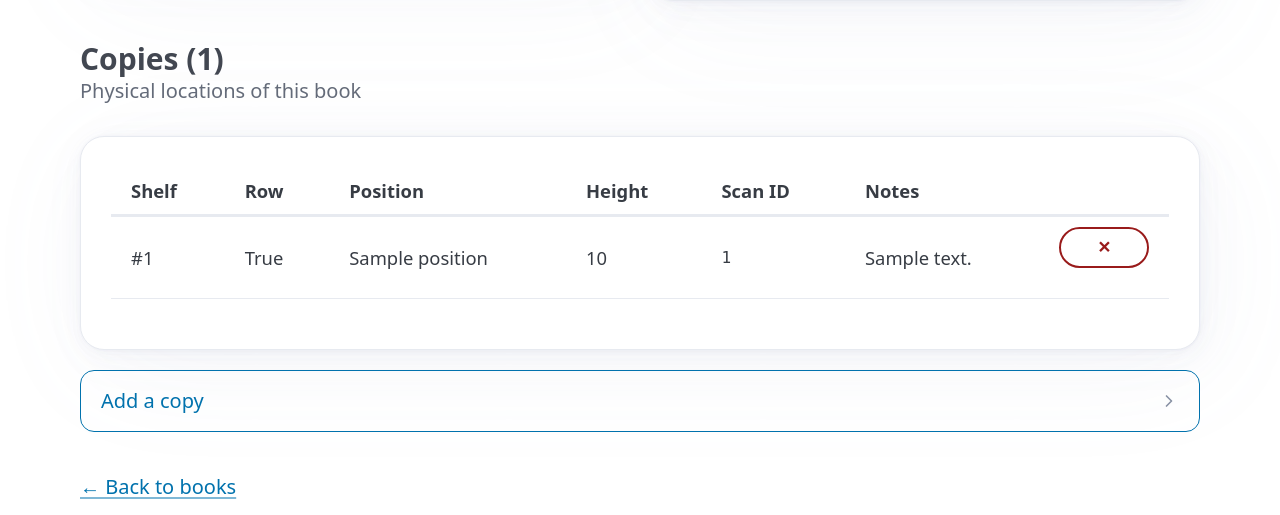
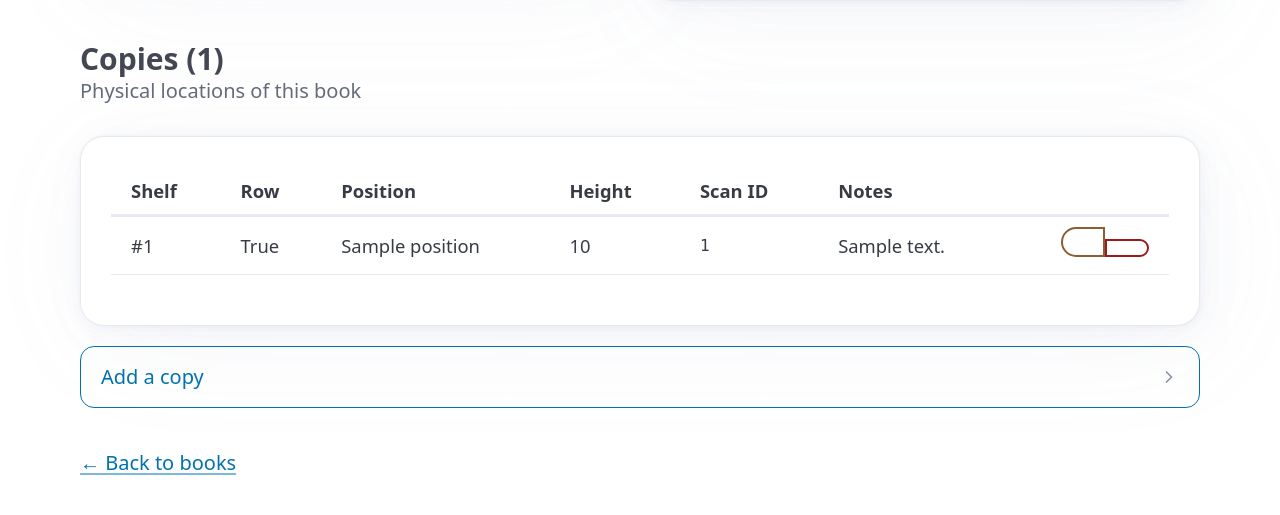
Before and after one commit to cavenditti/invenioScan-backend, a FastAPI app: template invenioscan/templates/book_detail.html in a window 1280 px wide. Shown: the part 682-1197 px from the top of the page. Run offline with FastAPI, Linux system fonts and the light colour scheme; the template is opened without the code that fills it: most values are stand-ins (such as "Sample title", 1, 10 or a date in 2020); grey boxes marked "Sample" are stand-in pictures; some libraries are stand-ins or nearby versions.

Commit message:
feat: move book copy

```diff
--- a/invenioscan/static/css/style.css
+++ b/invenioscan/static/css/style.css
@@ -275,6 +275,51 @@ dd { margin: 0; }
   margin: 0 .5rem;
 }
 
+/* ── Button group ── */
+.btn-group {
+  display: inline-flex;
+  align-items: stretch;
+}
+td:has(.btn-group) {
+  text-align: right;
+  vertical-align: middle !important;
+}
+.btn-group button {
+  margin-bottom: 0 !important;
+}
+.btn-group > *,
+.btn-group > form > * {
+  border-radius: 0 !important;
+}
+.btn-group > :first-child,
+.btn-group > :first-child > * {
+  border-radius: 999px 0 0 999px !important;
+}
+.btn-group > :last-child,
+.btn-group > :last-child > * {
+  border-radius: 0 999px 999px 0 !important;
+}
+.btn-group form { margin: 0; }
+.move-form {
+  display: flex;
+  gap: .5rem;
+  align-items: center;
+  flex-wrap: wrap;
+  margin: 0;
+}
+.move-form select,
+.move-form input {
+  margin-bottom: 0;
+  padding: .3rem .5rem;
+  font-size: .85rem;
+  width: auto;
+  min-width: 0;
+}
+.move-form select { max-width: 180px; }
+.move-form input[type="text"] { max-width: 60px; }
+.move-form input[type="number"] { max-width: 70px; }
+.move-row td { padding-top: 0 !important; }
+
 /* ── Footer ── */
 .footer-muted {
   text-align: center;
--- a/invenioscan/templates/book_detail.html
+++ b/invenioscan/templates/book_detail.html
@@ -96,8 +96,27 @@
           <td class="mono-sm">{{ copy.scan_id | string | truncate(8, True, "") }}</td>
           <td>{{ copy.notes or "—" }}</td>
           <td>
-            <form method="post" action="/copies/{{ copy.id }}/delete" onsubmit="return confirm('Remove this copy?')" class="no-margin">
-              <button type="submit" class="btn-pill btn-pill-danger btn-pill-sm btn-pill-xs">✕</button>
+            <div class="btn-group">
+              <button title="Move" type="button" class="btn-pill btn-pill-outline btn-pill-sm btn-pill-xs icon-arrow-right-left" onclick="this.closest('tr').nextElementSibling.hidden = !this.closest('tr').nextElementSibling.hidden"></button>
+              <form method="post" action="/copies/{{ copy.id }}/delete" onsubmit="return confirm('Remove this copy?')" class="no-margin">
+                <button title="Delete" type="submit" class="btn-pill btn-pill-danger btn-pill-sm btn-pill-xs icon-x"></button>
+              </form>
+            </div>
+          </td>
+        </tr>
+        <tr hidden class="move-row">
+          <td colspan="7">
+            <form method="post" action="/copies/{{ copy.id }}/move" class="move-form">
+              <select name="shelf_id" required>
+                {% for s in all_shelves %}
+                <option value="{{ s.id }}" {% if s.id == copy.shelf_id %}selected{% endif %}>{{ s.shelf_id }}{% if s.label %} — {{ s.label }}{% endif %}</option>
+                {% endfor %}
+              </select>
+              <input type="text" name="row" value="{{ copy.row }}" placeholder="Row" required maxlength="10">
+              <input type="number" name="position" value="{{ copy.position }}" min="1" required>
+              <input type="number" name="height" value="{{ copy.height }}" min="1" required>
+              <button type="submit" class="btn-pill btn-pill-primary btn-pill-sm btn-pill-xs">Save</button>
+              <button type="button" class="btn-pill btn-pill-outline btn-pill-sm btn-pill-xs" onclick="this.closest('tr').hidden = true">Cancel</button>
             </form>
           </td>
         </tr>
```
Also changed, not shown: invenioscan/web.py (+27 -0 lines).
